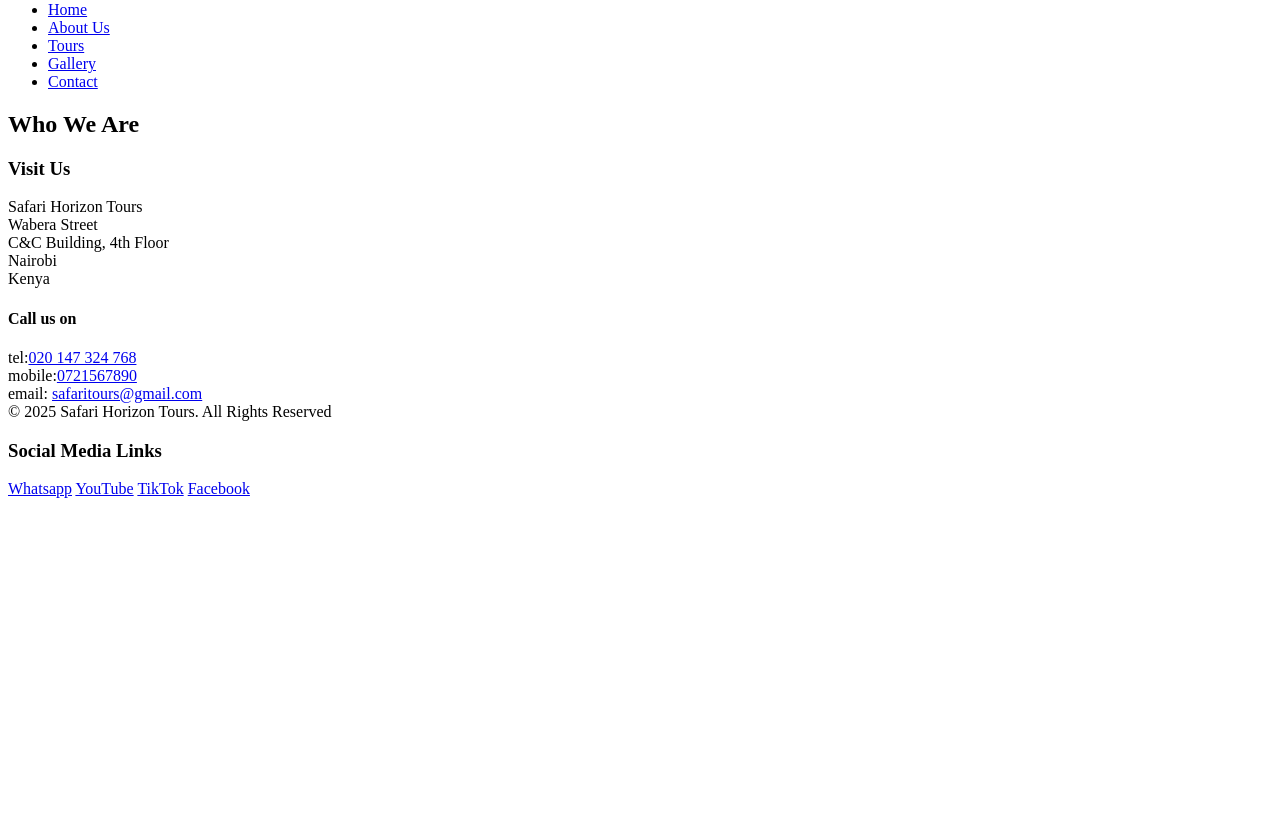
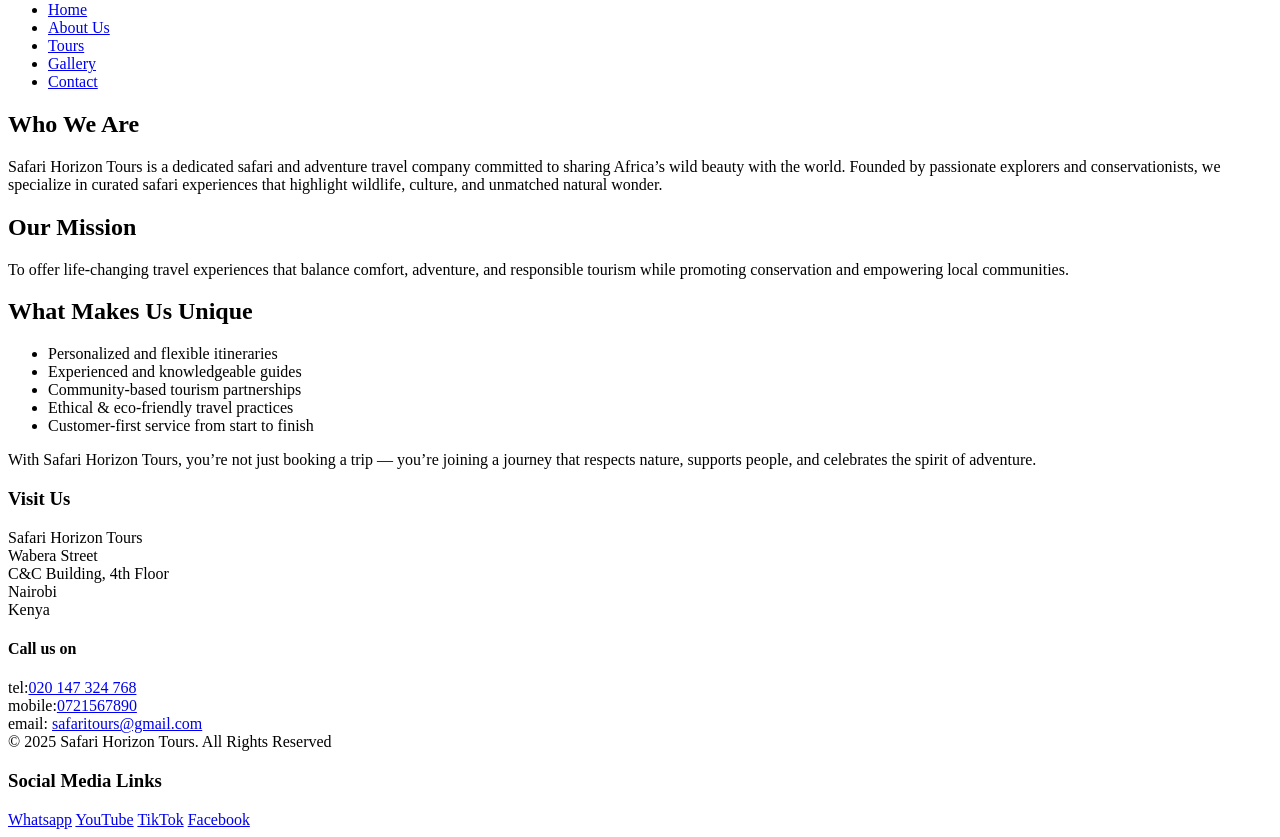
Before and after one commit to Mary-Samuela/Safari-Horizon-Tours, a plain HTML site: page about.html in a window 1280 px wide. Shown: the part 79-916 px from the top of the page. Before the commit the page ends 800 px from the top, so only its background shows below. Drawn offline with Linux system fonts and the light colour scheme.

Commit message:
Add about html content

```diff
--- a/about.html
+++ b/about.html
@@ -21,8 +21,20 @@
     </header>
     <!-- about us -->
      <h2>Who We Are</h2>
-     <p></p>
-    <!-- Footer -->
+     <p>Safari Horizon Tours is a dedicated safari and adventure travel company committed to sharing Africa’s wild beauty with the world. Founded by passionate explorers and conservationists, we specialize in curated safari experiences that highlight wildlife, culture, and unmatched natural wonder.</p>
+     <h2>Our Mission</h2>
+     <p>To offer life-changing travel experiences that balance comfort, adventure, and responsible tourism while promoting conservation and empowering local communities.</p>
+<h2>What Makes Us Unique</h2>
+<ul>
+    <li>Personalized and flexible itineraries</li>
+    <li>Experienced and knowledgeable guides</li>
+    <li>Community-based tourism partnerships</li>
+    <li>Ethical & eco-friendly travel practices</li>
+    <li>Customer-first service from start to finish</li>
+</ul>
+<p>With Safari Horizon Tours, you’re not just booking a trip — you’re joining a journey that respects nature, supports people, and celebrates the spirit of adventure.</p>
+
+     <!-- Footer -->
     <footer>
         <h3>Visit Us</h3>
       <p>
```
